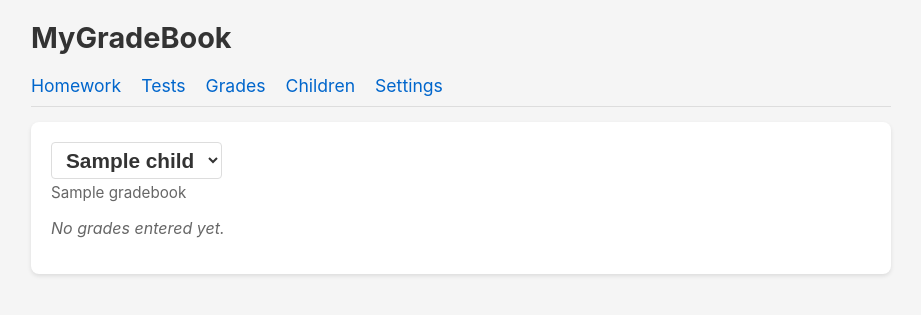
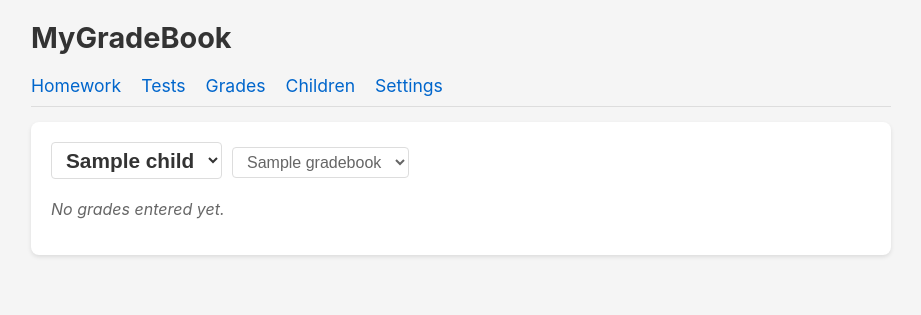
Before and after one commit to danpederson83/MyGradeBook, a Flask app: page /grades in a window 1280 px wide. Shown: the top 315 px of the page, without its empty margins (179-1100 px from the left). Run offline with Flask 3, Linux system fonts and the light colour scheme; tables that the repository leaves empty hold one stand-in row (values such as "Sample post").

Commit message:
added course selection to grades page

```diff
--- a/app.py
+++ b/app.py
@@ -281,7 +281,7 @@ def confirm_grade():
 def view_grades():
     children = Child.query.all()
     if not children:
-        return render_template('grades.html', children=[], selected_child=None, data=None)
+        return render_template('grades.html', children=[], selected_child=None, data=None, gradebooks=[])
 
     # Get selected child from query param, default to first child
     selected_child_id = request.args.get('child_id', type=int)
@@ -293,8 +293,20 @@ def view_grades():
     if not selected_child:
         selected_child = children[0]
 
+    # Get all gradebooks for this child
+    gradebooks = Gradebook.query.filter_by(child_id=selected_child.id).all()
+
+    # Get selected gradebook from query param, default to active gradebook
+    selected_gradebook_id = request.args.get('gradebook_id', type=int)
+    if selected_gradebook_id:
+        gradebook = Gradebook.query.get(selected_gradebook_id)
+        # Ensure it belongs to the selected child
+        if not gradebook or gradebook.child_id != selected_child.id:
+            gradebook = get_active_gradebook(selected_child.id)
+    else:
+        gradebook = get_active_gradebook(selected_child.id)
+
     data = None
-    gradebook = get_active_gradebook(selected_child.id)
     if gradebook:
         # Get all grades for the active gradebook only
         homework_raw = Grade.query.filter_by(
@@ -337,7 +349,7 @@ def view_grades():
             'total_avg': total_avg
         }
 
-    return render_template('grades.html', children=children, selected_child=selected_child, data=data)
+    return render_template('grades.html', children=children, selected_child=selected_child, data=data, gradebooks=gradebooks)
 
 
 @app.route('/children')
--- a/templates/base.html
+++ b/templates/base.html
@@ -59,6 +59,22 @@
             font-weight: bold;
             color: #333;
             margin-bottom: 4px;
+            padding: 5px 10px;
+            border: 1px solid #ddd;
+            border-radius: 4px;
+            background: white;
+            cursor: pointer;
+        }
+        .dropdown-row {
+            display: flex;
+            gap: 10px;
+            align-items: center;
+            flex-wrap: wrap;
+            margin-bottom: 4px;
+        }
+        .course-select {
+            font-size: 1em;
+            color: #666;
             padding: 5px 10px;
             border: 1px solid #ddd;
             border-radius: 4px;
--- a/templates/grades.html
+++ b/templates/grades.html
@@ -3,13 +3,21 @@
 {% block content %}
 {% if children %}
     <div class="child-card">
-        <select class="child-select" onchange="window.location.href='{{ url_for('view_grades') }}?child_id=' + this.value;">
-            {% for child in children %}
-            <option value="{{ child.id }}" {% if child.id == selected_child.id %}selected{% endif %}>{{ child.name }}</option>
-            {% endfor %}
-        </select>
+        <div class="dropdown-row">
+            <select class="child-select" onchange="window.location.href='{{ url_for('view_grades') }}?child_id=' + this.value;">
+                {% for child in children %}
+                <option value="{{ child.id }}" {% if child.id == selected_child.id %}selected{% endif %}>{{ child.name }}</option>
+                {% endfor %}
+            </select>
+            {% if gradebooks %}
+            <select class="course-select" onchange="window.location.href='{{ url_for('view_grades') }}?child_id={{ selected_child.id }}&gradebook_id=' + this.value;">
+                {% for gb in gradebooks %}
+                <option value="{{ gb.id }}" {% if data and gb.id == data.gradebook.id %}selected{% endif %}>{{ gb.name }}</option>
+                {% endfor %}
+            </select>
+            {% endif %}
+        </div>
         {% if data %}
-        <div class="course-name">{{ data.gradebook.name }}</div>
 
         {% if data.homework or data.tests %}
         <div class="stats-section">
```
Also changed, not shown: .claude/settings.local.json.
